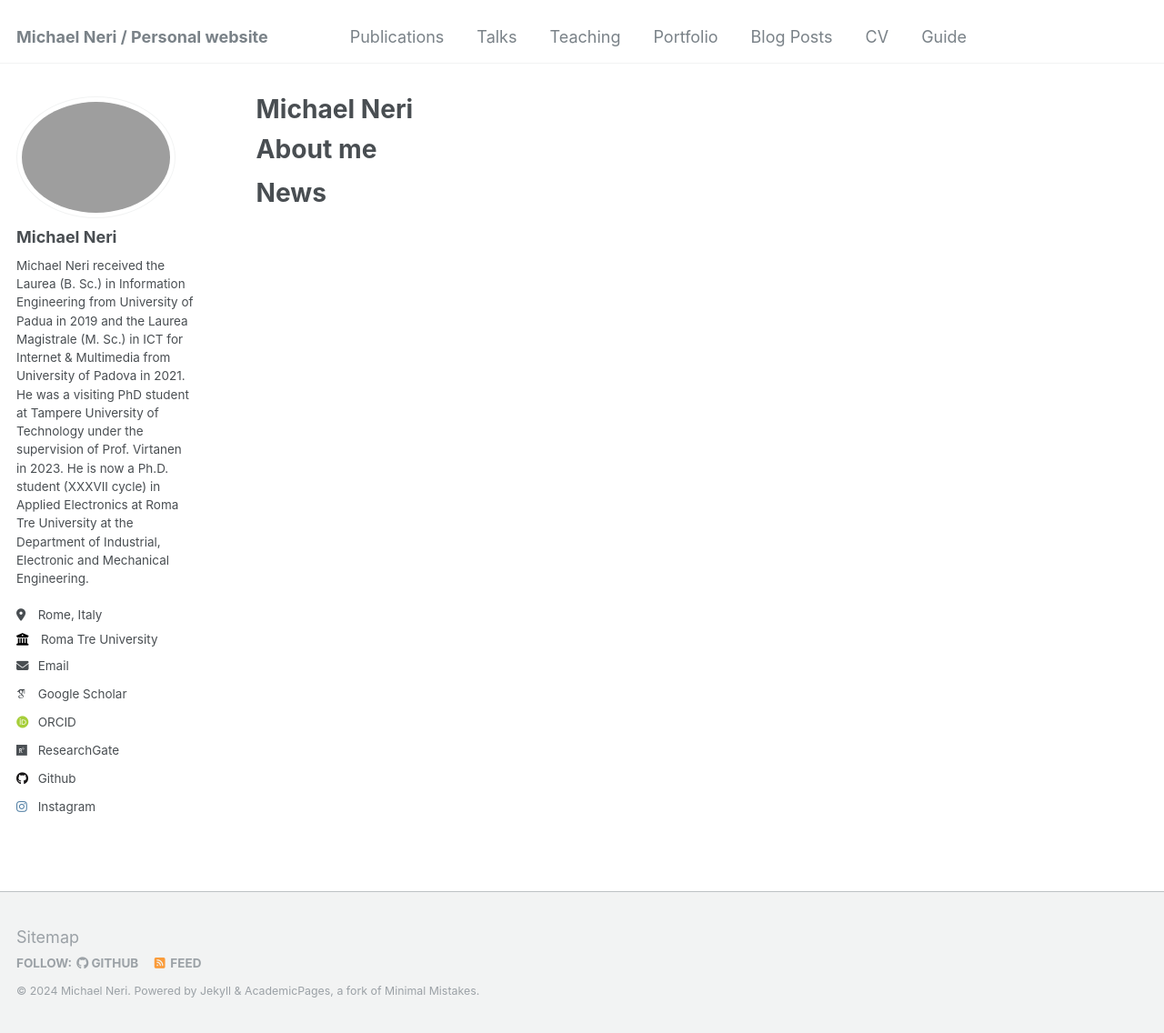
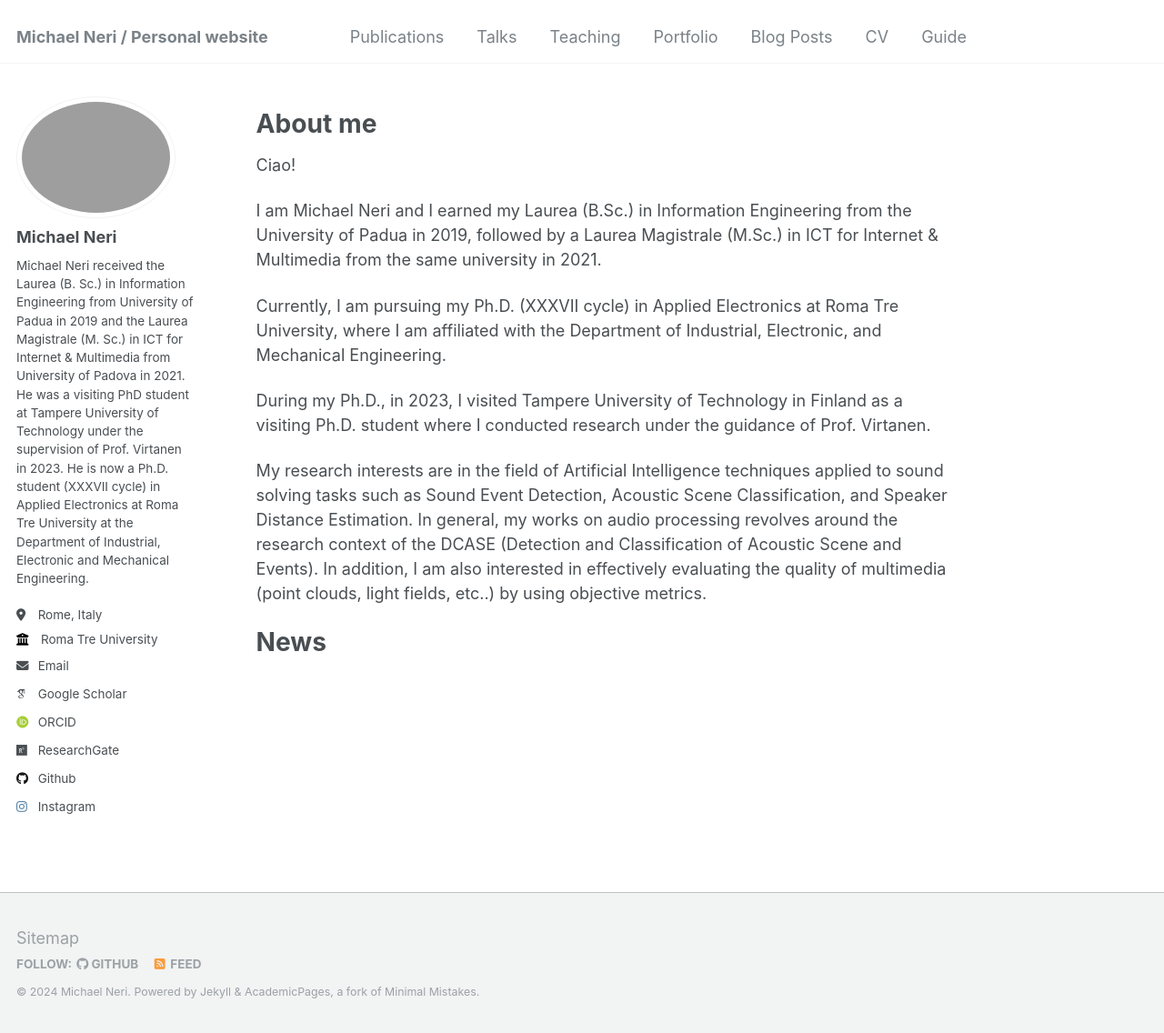
Before and after one commit to michaelneri/michaelneri.github.io, a Jekyll site: the page built from _pages/about.md, in a window 1280 px wide and 1136 px high. Shown: the whole window at 91% size. Built offline with Jekyll 4.4.1, drawn with Linux system fonts in a browser that asks for light colours; some web fonts are replaced.

Commit message:
[Add] Bio added

```diff
--- a/_pages/about.md
+++ b/_pages/about.md
@@ -9,6 +9,16 @@ redirect_from:
 
 About me
 ======
+Ciao!
+
+I am Michael Neri and I earned my Laurea (B.Sc.) in Information Engineering from the University of Padua in 2019, followed by a Laurea Magistrale (M.Sc.) in ICT for Internet & Multimedia from the same university in 2021.
+
+Currently, I am pursuing my Ph.D. (XXXVII cycle) in Applied Electronics at Roma Tre University, where I am affiliated with the Department of Industrial, Electronic, and Mechanical Engineering.
+
+During my Ph.D., in 2023, I visited Tampere University of Technology in Finland as a visiting Ph.D. student where I conducted research under the guidance of Prof. Virtanen.
+
+My research interests are in the field of Artificial Intelligence techniques applied to sound solving tasks such as Sound Event Detection, Acoustic Scene Classification, and Speaker Distance Estimation. In general, my works on audio processing revolves around the research context of the DCASE (Detection and Classification of Acoustic Scene and Events). In addition, I am also interested in effectively evaluating the quality of multimedia (point clouds, light fields, etc..) by using objective metrics.
+
 
 News
 =====
```
Also changed, not shown: other parts of _pages/about.md (+1 -1 lines), _pages/cv.md (+2 -2 lines).
